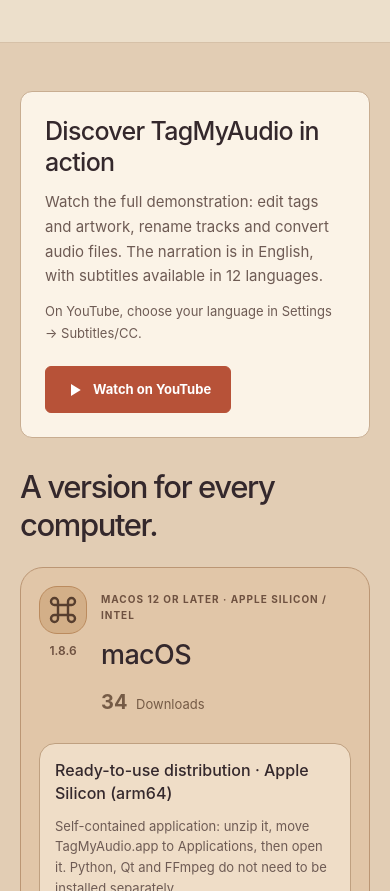
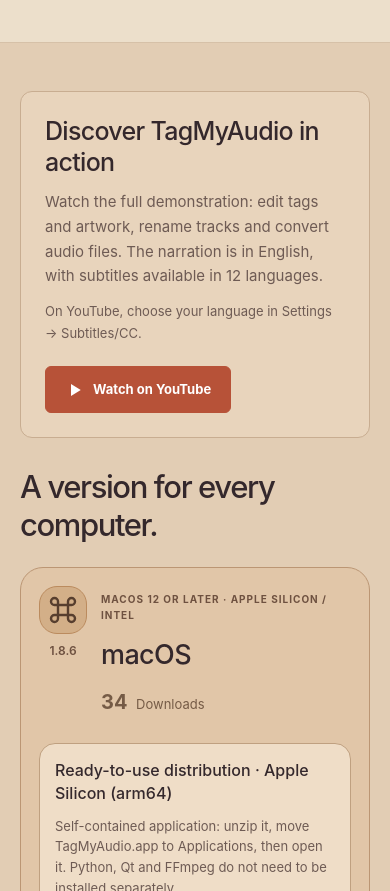
Before and after one commit to TagMyAudio/TagMyAudio-Website, a plain HTML site: page index.html in a window 390 px wide. Shown: the part 4049-4940 px from the top of the page. Drawn offline with Linux system fonts and the light colour scheme; no server answers.

Commit message:
style: soften the video demo background with a warm beige

```diff
--- a/index.html
+++ b/index.html
@@ -39,7 +39,7 @@ header .language-menu{border-left:1px solid #b7987e;padding-left:20px}
 .features .feature:nth-child(n+4){border-top:1px solid var(--line)}
 @media(max-width:760px){.features{grid-template-columns:1fr;grid-auto-rows:auto}.features .feature{border-left:0;padding:24px 0}.features .feature+.feature{border-top:1px solid var(--line)}}
 
-.video-demo{display:flex;align-items:center;gap:32px;padding:30px;margin:0 0 40px;background:var(--white);border:1px solid #c8ad91;border-radius:12px}.video-demo-copy{flex:1;min-width:0}.video-demo h2{font-size:28px;line-height:1.25;letter-spacing:-.7px;margin:0 0 12px}.video-demo p{font-size:15px;color:var(--muted);margin:0}.video-demo .video-demo-help{font-size:13px;margin-top:12px}.video-demo .btn{flex-shrink:0;gap:10px}.video-demo .btn svg{flex-shrink:0}@media(max-width:760px){.video-demo{flex-direction:column;align-items:flex-start;gap:22px;padding:24px;margin-bottom:30px}.video-demo h2{font-size:25px}.video-demo .btn{max-width:100%}}
+.video-demo{display:flex;align-items:center;gap:32px;padding:30px;margin:0 0 40px;background:#e8d4bc;border:1px solid #c8ad91;border-radius:12px}.video-demo-copy{flex:1;min-width:0}.video-demo h2{font-size:28px;line-height:1.25;letter-spacing:-.7px;margin:0 0 12px}.video-demo p{font-size:15px;color:var(--muted);margin:0}.video-demo .video-demo-help{font-size:13px;margin-top:12px}.video-demo .btn{flex-shrink:0;gap:10px}.video-demo .btn svg{flex-shrink:0}@media(max-width:760px){.video-demo{flex-direction:column;align-items:flex-start;gap:22px;padding:24px;margin-bottom:30px}.video-demo h2{font-size:25px}.video-demo .btn{max-width:100%}}
 </style><style id="release-history-details">
 .history-list article{align-items:start;grid-template-columns:72px minmax(0,1fr)}
 .history-list h3{font-size:18px;line-height:1.4;letter-spacing:0;margin:0 0 12px;overflow-wrap:anywhere}
```
